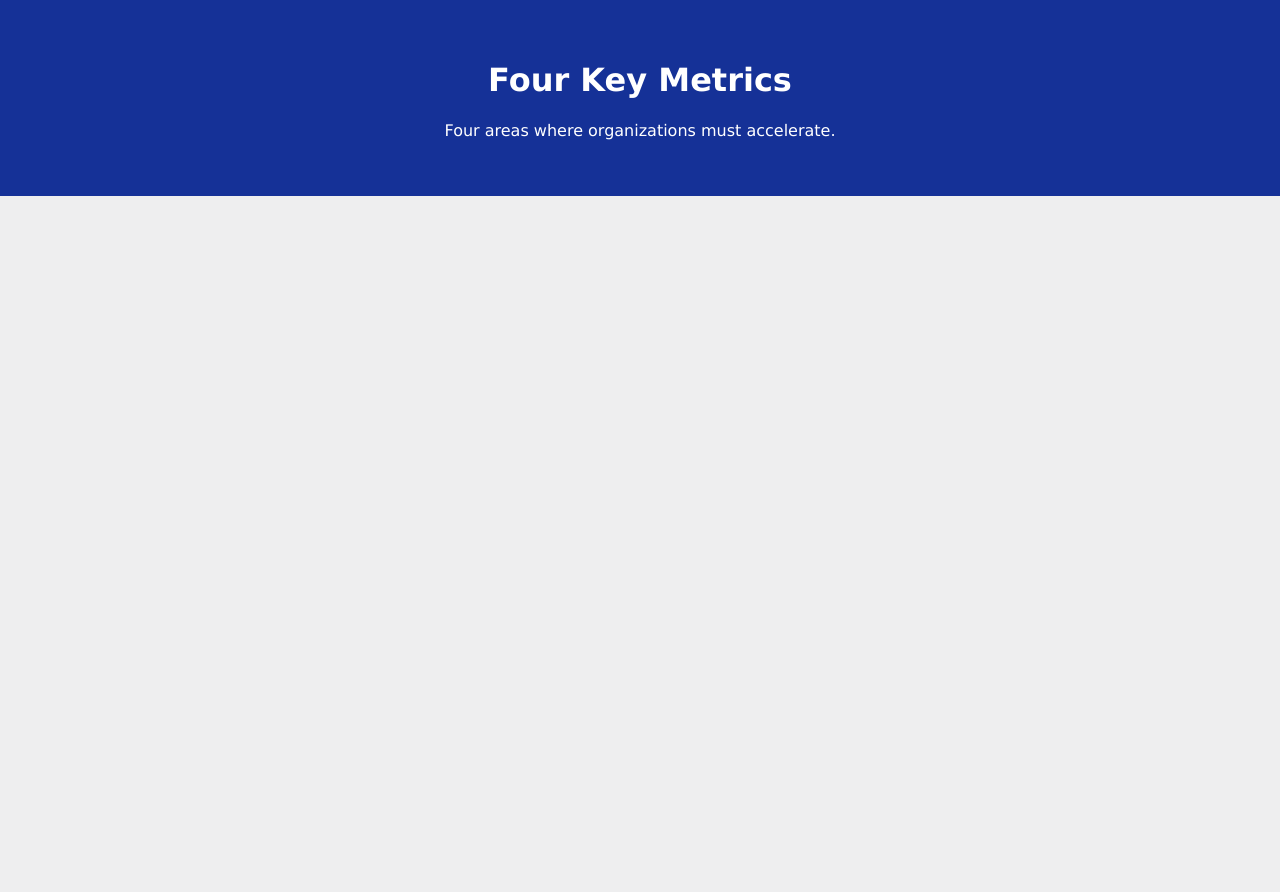
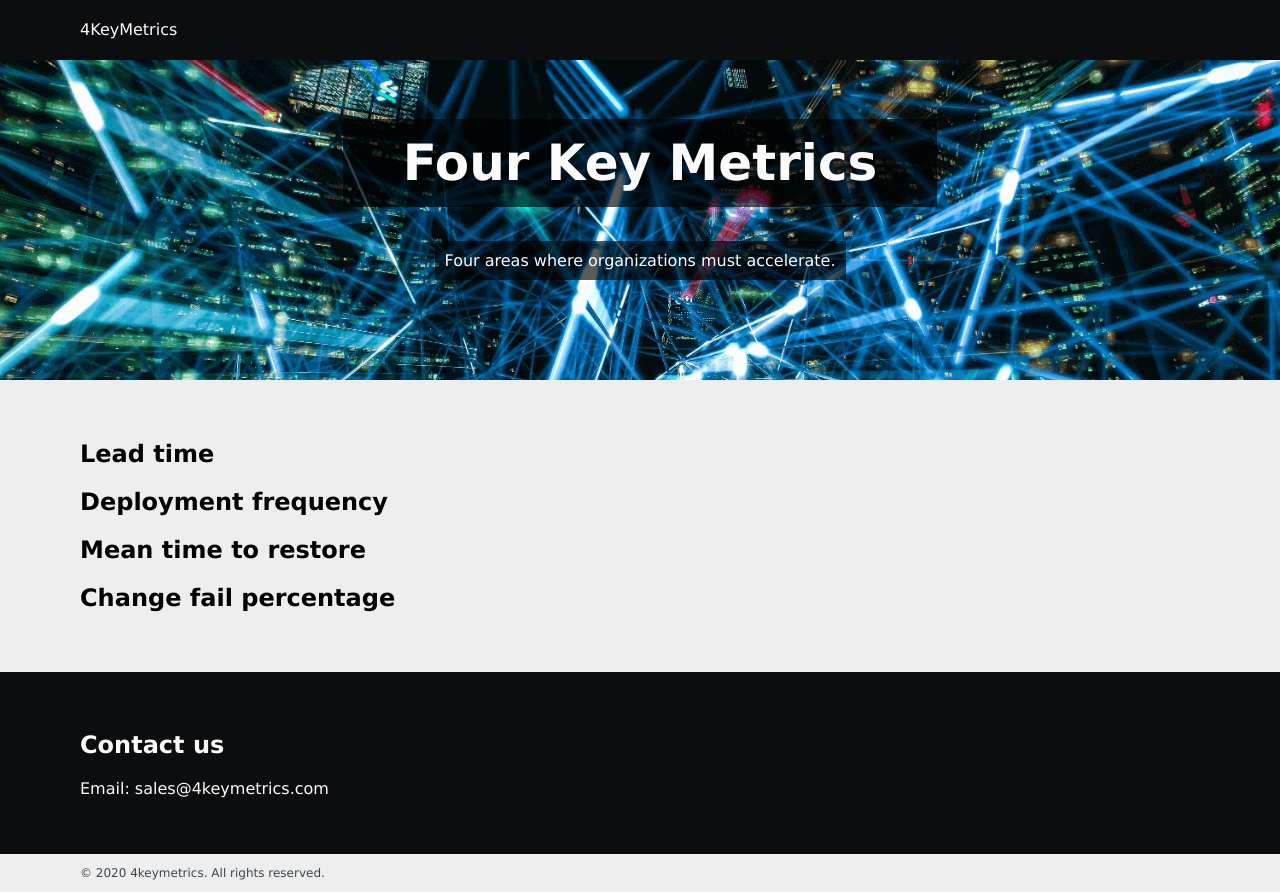
Before and after one commit to FourKeyMetrics/4keymetrics.github.io, a React app: page / in a window 1280 px wide. Before the commit the page ends 800 px from the top, so only its background shows below. Built offline with nearby package versions, Linux system fonts and the light colour scheme.

Commit message:
replace home banner

```diff
--- a/404.html
+++ b/404.html
@@ -1,5 +1,5 @@
 <!DOCTYPE html>
-<html>
+<html lang="en">
 <head>
 <meta charset="utf-8"/>
 <title>4 Key Metrics</title>
@@ -14,5 +14,5 @@
 </head>
 <body>
 <div id="app"></div>
-<script type="text/javascript" src="dist/index.5b35b54dc1aed6a7bcd5.js"></script></body>
+<script type="text/javascript" src="dist/index.c05933df22afecfcbc3e.js"></script></body>
 </html>
--- a/index.html
+++ b/index.html
@@ -1,5 +1,5 @@
 <!DOCTYPE html>
-<html>
+<html lang="en">
 <head>
 <meta charset="utf-8"/>
 <title>4 Key Metrics</title>
@@ -14,5 +14,5 @@
 </head>
 <body>
 <div id="app"></div>
-<script type="text/javascript" src="dist/index.5b35b54dc1aed6a7bcd5.js"></script></body>
+<script type="text/javascript" src="dist/index.c05933df22afecfcbc3e.js"></script></body>
 </html>
--- a/package.json
+++ b/package.json
@@ -25,6 +25,7 @@
     "@types/react-dom": "^16.9.3",
     "babel-loader": "^8.0.6",
     "cross-env": "^6.0.3",
+    "file-loader": "^5.1.0",
     "html-webpack-plugin": "^3.2.0",
     "serve": "^11.2.0",
     "terser-webpack-plugin": "^2.2.1",
--- a/src/App.tsx
+++ b/src/App.tsx
@@ -1,6 +1,12 @@
 import React from 'react';
 import Home from './home';
+import Header from './global/Header';
+import Footer from './global/Footer';
 
 export default function App() {
-  return (<Home/>);
+  return (<div>
+    <Header/>
+    <Home/>
+    <Footer/>
+  </div>);
 }
--- a/src/constants/theme.ts
+++ b/src/constants/theme.ts
@@ -1,4 +1,5 @@
-export const COLOR_PRIMARY = '#153197';
-export const COLOR_WHITE = '#fff';
+export const COLOR_PRIMARY = '#0C0D0F';
+export const COLOR_DARK = '#3B474E';
+export const COLOR_WHITE = '#FBFBFC';
 
 export const CONTENT_WIDTH = 1120;
--- /dev/null
+++ b/src/global/Footer.tsx
@@ -0,0 +1,19 @@
+import * as React from 'react';
+import Content from '../ui-common/content';
+import { css } from 'emotion';
+import { COLOR_DARK } from '../constants/theme';
+
+const styles = css({
+  fontSize: '12px',
+  color: COLOR_DARK,
+})
+
+const Footer = () => {
+  return (<footer className={styles}>
+    <Content>
+      <p>© 2020 4keymetrics. All rights reserved.</p>
+    </Content>
+  </footer>)
+};
+
+export default Footer;
--- /dev/null
+++ b/src/global/Header.tsx
@@ -0,0 +1,25 @@
+import * as React from 'react';
+import Content from '../ui-common/content';
+import { css } from 'emotion';
+import { COLOR_PRIMARY, COLOR_WHITE } from '../constants/theme';
+
+const styles = css({
+  background: COLOR_PRIMARY,
+  color: COLOR_WHITE,
+  height: '60px',
+  lineHeight: '60px',
+  ' a': {
+    textDecoration: 'none',
+    color: COLOR_WHITE,
+  }
+});
+
+const Header = () => {
+  return (<header className={styles}>
+    <Content>
+      <a href="/">4KeyMetrics</a>
+    </Content>
+  </header>)
+};
+
+export default Header;
--- a/src/home/index.tsx
+++ b/src/home/index.tsx
@@ -1,12 +1,48 @@
 import * as React from 'react';
 import Page from '../ui-common/page';
 import Section from '../ui-common/section';
+import banner from './images/home-banner.png';
+import { css } from 'emotion';
+
+const bannerStyles = css({
+  minHeight: '240px',
+  ' img.bg': {
+    position: 'absolute',
+    top: 0,
+    left: 0,
+    zIndex: -1,
+    width: '100%',
+  },
+  ' h1': {
+    fontSize: '50px',
+    ' span': {
+      background: 'rgba(0, 0, 0, 0.64)',
+      padding: '15px 60px',
+    },
+  },
+  ' p': {
+    background: 'rgba(0, 0, 0, 0.64)',
+    padding: '10px',
+    display: 'inline-block',
+  },
+});
 
 const Home = () => {
   return (<Page>
-      <Section center bg='dark'>
-        <h1>Four Key Metrics</h1>
+      <Section center bg='dark' className={bannerStyles}>
+        <img src={banner} alt='4 key metrics home' className='bg' />
+        <h1><span>Four Key Metrics</span></h1>
         <p>Four areas where organizations must accelerate.</p>
+      </Section>
+      <Section>
+        <h2>Lead time</h2>
+        <h2>Deployment frequency</h2>
+        <h2>Mean time to restore</h2>
+        <h2>Change fail percentage</h2>
+      </Section>
+      <Section bg='dark'>
+        <h2>Contact us</h2>
+        <p>Email: sales@4keymetrics.com</p>
       </Section>
     </Page>)
 };
--- a/src/index.html
+++ b/src/index.html
@@ -1,5 +1,5 @@
 <!DOCTYPE html>
-<html>
+<html lang="en">
 <head>
 <meta charset="utf-8"/>
 <title><%= htmlWebpackPlugin.options.title %></title>
--- /dev/null
+++ b/src/ui-common/content/index.tsx
@@ -0,0 +1,20 @@
+import * as React from 'react';
+import { ReactNode } from 'react';
+import { css, cx } from 'emotion';
+import { CONTENT_WIDTH } from '../../constants/theme';
+
+interface ContentProps {
+  children: ReactNode;
+}
+
+const styles = css({
+  width: CONTENT_WIDTH,
+  margin: '0 auto',
+  maxWidth: '100%',
+});
+
+const Content = ({ children }: ContentProps) => {
+  return (<div className={cx('content', styles)}>{children}</div>)
+};
+
+export default Content;
--- a/src/ui-common/section/index.tsx
+++ b/src/ui-common/section/index.tsx
@@ -1,21 +1,21 @@
+import * as React from 'react';
 import { ReactNode } from 'react';
-import * as React from 'react';
 import { css, cx } from 'emotion';
-import { COLOR_PRIMARY, COLOR_WHITE, CONTENT_WIDTH } from '../../constants/theme';
+import { COLOR_PRIMARY, COLOR_WHITE } from '../../constants/theme';
+import Content from '../content';
 
 interface SectionProps {
   children: ReactNode;
   center?: boolean;
   bg?: 'dark' | 'light';
+  className?: string;
 }
 
 const styles = css({
   padding: '40px 0',
-  ' > .content': {
-    width: CONTENT_WIDTH,
-    maxWidth: '100%',
-    margin: '0 auto',
-  },
+  position: 'relative',
+  overflow: 'hidden',
+  zIndex: 10,
   '&.section-center-content': {
     textAlign: 'center',
   },
@@ -25,13 +25,13 @@ const styles = css({
   },
 });
 
-const Section = ({ children, center = false, bg = 'light' }: SectionProps) => {
+const Section = ({ children, center = false, bg = 'light', className = '' }: SectionProps) => {
   return (<div className={cx('section', styles, `section-bg-${bg}`, {
     'section-center-content': center,
-  })}>
-    <div className='content'>
-      { children }
-    </div>
+  }, className)}>
+    <Content>
+      {children}
+    </Content>
   </div>)
 };
 
--- a/webpack.config.js
+++ b/webpack.config.js
@@ -1,5 +1,6 @@
 const {resolve} = require('path');
 const HtmlWebpackPlugin = require('html-webpack-plugin');
+const path = require('path');
 // const TerserWebpackPlugin = require('terser-webpack-plugin');
 
 const isProd = process.env.NODE_ENV === 'production';
@@ -23,31 +24,36 @@ const config = {
         use: 'babel-loader',
         exclude: /node_modules/,
       },
+      {
+        test: /\.(png|svg|jpg|gif)$/,
+        use: [{
+          loader: 'file-loader',
+          options: {
+            name: '/[name].[ext]',
+            publicPath: 'dist',
+          },
+        }],
+      },
     ],
   },
   plugins: [
     new HtmlWebpackPlugin({
       title: '4 Key Metrics',
       template: 'src/index.html',
-      filename: "../index.html"
+      filename: isProd ? "../index.html" : 'index.html',
     }),
     new HtmlWebpackPlugin({
       title: '4 Key Metrics',
       template: 'src/index.html',
-      filename: "../404.html"
+      filename: isProd ? "../404.html" : '404.html',
     }),
   ],
 };
 
-// config.devServer = {
-//   port: 8888,
-//   open: true,
-//   proxy: {
-//     '/api': {
-//       target: 'http://localhost:1337',
-//       pathRewrite: { '^/api' : '' },
-//     },
-//   },
-// };
+// if (!isProd) {
+//   config.devServer = {
+//     publicPath: '/dev/',
+//   };
+// }
 
 module.exports = config;
```
Also changed, not shown: src/home/images/home-banner.png (added), 4 other files (tests, documents, lock files or other folders).
